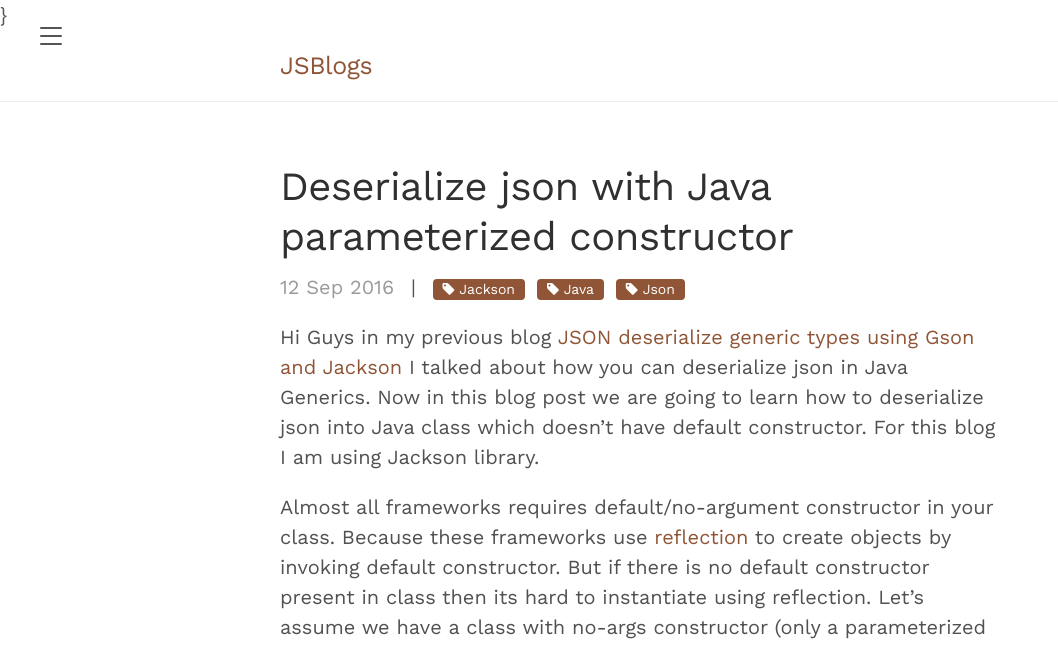
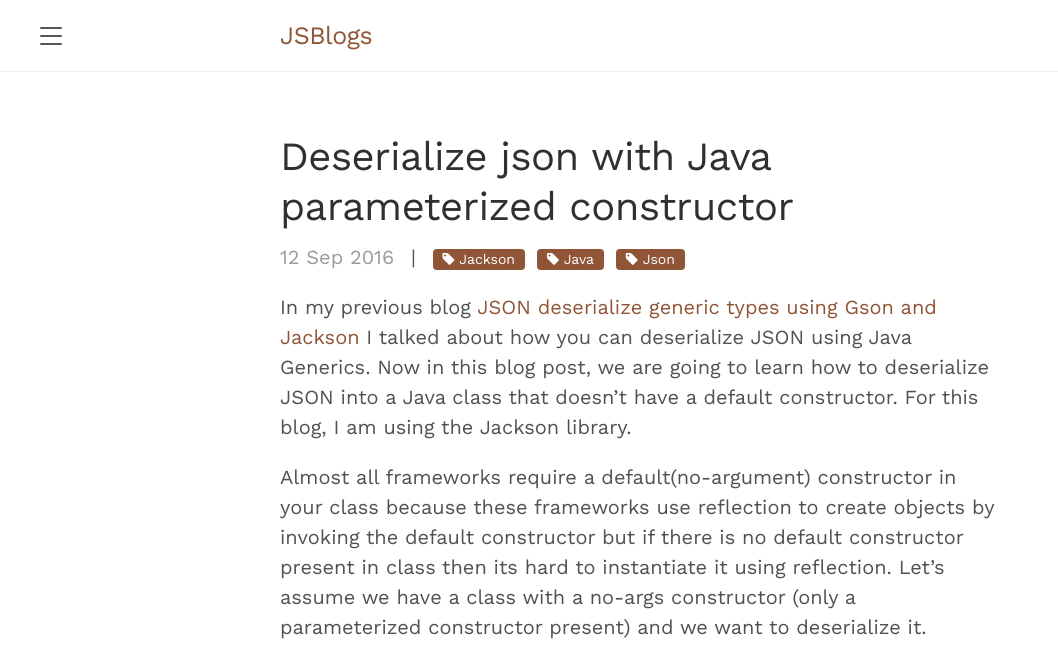
Before and after one commit to jsblogs/jsblogs.github.io, a Jekyll site: the page built from _posts/blogs/2016-09-12-Deserialize-json-with-Java-parameterized-constructor.md, in a window 1280 px wide and 1400 px high. Shown: the top 647 px of the window, without its empty margins (0-1058 px from the left). Built offline with Jekyll 4.4.1, drawn with Linux system fonts in a browser that asks for light colours; nearby versions of some CDN libraries; comment, search, counter and statistics services are not loaded; some of the changed text lies outside the part shown.

Commit message:
code content corrected

```diff
--- a/_includes/seo.html
+++ b/_includes/seo.html
@@ -33,7 +33,7 @@
 
 {% if page.url %}
     <meta name="twitter:site" content="{{site.url}}" />
-{% endif %}}
+{% endif %}
 
 {% if page.date %}
     <meta content="{{ page.date | date_to_xmlschema }}" property="article:published_time">
--- a/_posts/blogs/2016-09-12-Deserialize-json-with-Java-parameterized-constructor.md
+++ b/_posts/blogs/2016-09-12-Deserialize-json-with-Java-parameterized-constructor.md
@@ -15,37 +15,43 @@
 logo: java/java-32.png
 ---
 
-Hi Guys in my previous blog [JSON deserialize generic types using Gson and Jackson]({{ site.baseurl }}{% link _posts/blogs/2016-09-07-JSON-deserialize-generic-types-using-Gson-and-Jackson.md %}) I talked about how you can deserialize json in Java Generics. Now in this blog post we are going to learn how to deserialize json into Java class which doesn't have default constructor. For this blog I am using Jackson library.
+In my previous blog [JSON deserialize generic types using Gson and Jackson]({{ site.baseurl }}{% link _posts/blogs/2016-09-07-JSON-deserialize-generic-types-using-Gson-and-Jackson.md %})
+ I talked about how you can deserialize JSON using Java Generics. Now in this blog post, we are going to learn how
+ to deserialize JSON into a Java class that doesn't have a default constructor. For this blog, I am using the Jackson library.
 
-Almost all frameworks requires default/no-argument constructor in your class. Because these frameworks use <a href='https://docs.oracle.com/javase/tutorial/reflect/' target='_blank'>reflection</a> to create objects by invoking default constructor. But if there is no default constructor present in class then its hard to instantiate using reflection. Let's assume we have a class with no-args constructor (only a parameterized constructor present) and we want to deserialize it.
+Almost all frameworks require a default(no-argument) constructor in your class because these frameworks use reflection
+  to create objects by invoking the default constructor but if there is no default constructor present in class then
+  its hard to instantiate it using reflection. Let's assume we have a class with a no-args constructor
+  (only a parameterized constructor present) and we want to deserialize it.
+
 {% gist jeetmp3/7eff6ff303b58894715878833c381f24 UserProfile.java %}
 
 And a json file
 {% gist jeetmp3/7eff6ff303b58894715878833c381f24 UserProfile.json %}
 
-There are two ways in Jackson to deserialize this type of classes.
+There are two ways in Jackson to deserialize this type of class.
 
 1. Custom deserializer
 2. Mixin Annotations
 
 ### 1. Custom Deserializer
-In Custom Deserializer you will create a class and extend it with `com.fasterxml.jackson.databind.JsonDeserializer` and override its abstract method `deserialize()`. This class gives you full control, you'll get json in `com.fasterxml.jackson.core.JsonParser`. Now you can map json properties with class properties. In my case I am creating `UserProfileDeserializer`.
+In Custom Deserializer you will create a class and extend it with `com.fasterxml.jackson.databind.JsonDeserializer` and override its abstract method `deserialize()`. This class gives you full control, you'll get json in `com.fasterxml.jackson.core.JsonParser`. Now you can map json properties with class properties. In my case, I am creating `UserProfileDeserializer`.
 {% gist jeetmp3/7eff6ff303b58894715878833c381f24 UserProfileDeserializer.java %}
 
-Now we need to register above deserializer in `com.fasterxml.jackson.databind.ObjectMapper`. So that, while deserializing UserProfile class it use `UserProfileDeserializer`.
+Now we need to register above deserializer in `com.fasterxml.jackson.databind.ObjectMapper`. So that, while deserializing the `UserProfile` class it uses `UserProfileDeserializer`.
 {% gist jeetmp3/7eff6ff303b58894715878833c381f24 UserProfileDeserializerDemo.java %}
 
 >In above code we are adding our Deserializer in `com.fasterxml.jackson.databind.module.SimpleModule` and that module is registered in `com.fasterxml.jackson.databind.ObjectMapper`. Similarly, you can register deserializers for other classes too.
 
 ### 2. Mixin Annotations
-Jackson provides another way of doing this by using *__Mixin Annotations__*. You can read about Jackson Mixin <a href="https://github.com/FasterXML/jackson-docs/wiki/JacksonMixInAnnotations" target="_blank">here</a>. In our class `UserProfile` there is no default constructor, it has a parameterized constructor. Let's checkout how to create mixin for our class.
+Jackson provides another way of doing this by using *__Mixin Annotations__*. You can read about Jackson Mixin <a href="https://github.com/FasterXML/jackson-docs/wiki/JacksonMixInAnnotations" target="_blank">here</a>. In our class `UserProfile` there is no default constructor, it has a parameterized constructor. Let's check out how to create a mixin for our class.
 {% gist jeetmp3/7eff6ff303b58894715878833c381f24 UserProfileMixin.java %}
 
 That's it !!
 
 >We have created a constructor same as in `UserProfile` class and marked it with `com.fasterxml.jackson.annotation.JsonCreator` annotation. This will tell `com.fasterxml.jackson.databind.ObjectMapper` this is how target class (`UserProfile`) constructor looks and constructor parameters are marked with `com.fasterxml.jackson.annotation.JsonProperty` annotation.
 
-Now checkout how to register this mixin class in `com.fasterxml.jackson.databind.ObjectMapper`
+Now check out how to register this mixin class in `com.fasterxml.jackson.databind.ObjectMapper`
 {% gist jeetmp3/7eff6ff303b58894715878833c381f24 UserProfileMixinDemo.java %}
 
 Enjoy !!!! ☺☺
```
